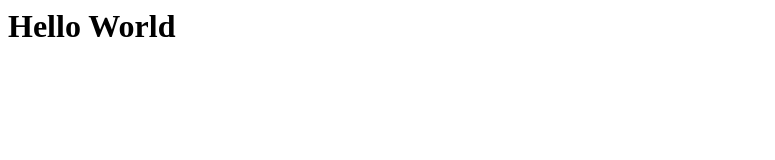
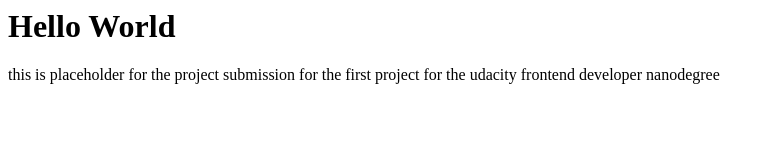
Before and after one commit to daniellarkin/frontend_nanodegree_blog, a plain HTML site: page index.html in a window 1280 px wide. Shown: the whole page, without its empty margins (0-775 px from the left). Drawn offline with Linux system fonts and the light colour scheme.

Commit message:
Extra placeholder text

```diff
--- a/index.html
+++ b/index.html
@@ -3,5 +3,6 @@
 
   <body>
     <h1> Hello World</h1>
+    <p>this is placeholder for the project submission for the first project for the udacity frontend developer nanodegree</p>
   </body>
 </html>
```
